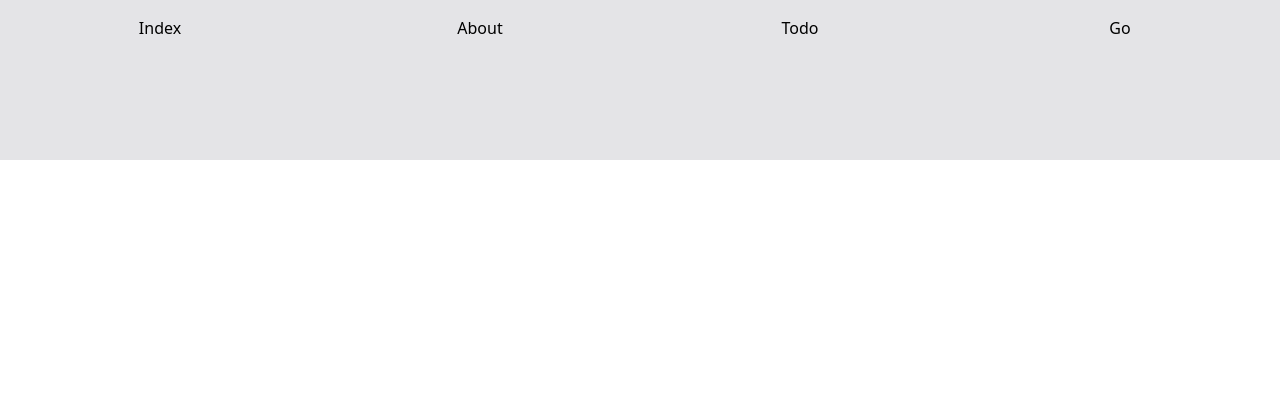
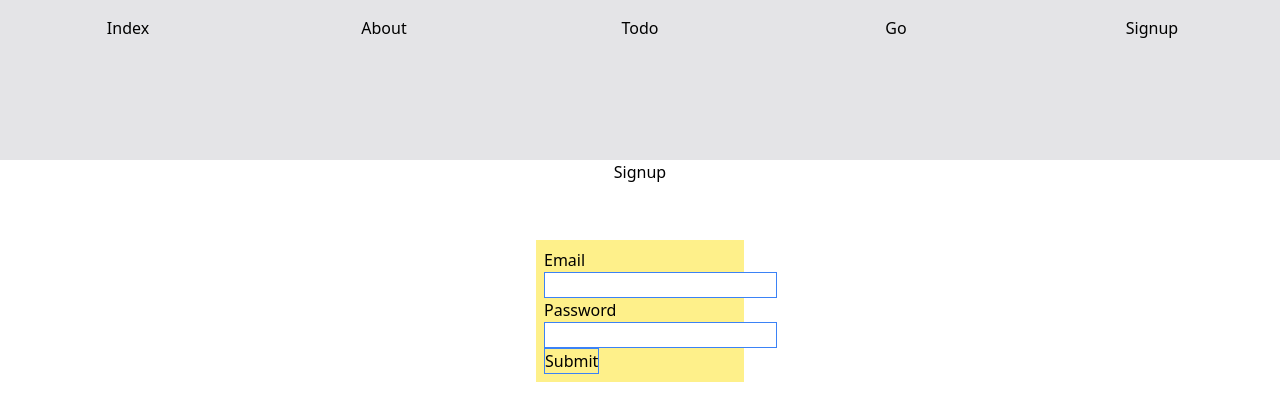
Before and after one commit to tetn39/go-react-app, a React (Create React App) app in the folder frontend/: page /signup in a window 1280 px wide. Before the commit this address had no page. Shown: the top 420 px of the page. Built offline with nearby package versions, Linux system fonts and the light colour scheme.

Commit message:
add: signup できるようになった

```diff
--- a/frontend/src/App.tsx
+++ b/frontend/src/App.tsx
@@ -27,6 +27,11 @@ const App = () => {
             Go
           </Link>
         </li>
+        <li className="inline-block w-32 text-center hover:border hover:border-zinc-400">
+          <Link to="/signup" className="block leading-10">
+            Signup
+          </Link>
+        </li>
       </ul>
     </header>
   );
--- /dev/null
+++ b/frontend/src/components/Signup.tsx
@@ -0,0 +1,48 @@
+import axios from "axios";
+import React, { useState } from "react";
+
+const Signup = () => {
+  const [email, setEmail] = useState("");
+  const [password, setPassword] = useState("");
+
+  async function handleSubmit(e: React.FormEvent<HTMLFormElement>) {
+    e.preventDefault();
+    try {
+      const response = await axios.post("http://localhost:8080/signup", {
+        Email: email,
+        Password: password,
+      });
+      if (response.status === 200) {
+        console.log("Signup successful");
+      } else {
+        console.log("Signup failed");
+      }
+    } catch (error) {
+      console.error("There was an error signing up!", error);
+    }
+  }
+  return (
+    <div>
+      <h1 className="m-auto size-20 text-center">Signup</h1>
+      <form onSubmit={handleSubmit} className="m-auto w-52 bg-yellow-200 p-2">
+        <span>Email</span>
+        <input
+          type="email"
+          className="border border-blue-500"
+          value={email}
+          onChange={(e) => setEmail(e.target.value)}
+        />
+        <span>Password</span>
+        <input
+          type="password"
+          className="border border-blue-500"
+          value={password}
+          onChange={(e) => setPassword(e.target.value)}
+        />
+        <input type="submit" className="border border-blue-500" />
+      </form>
+    </div>
+  );
+};
+
+export default Signup;
--- a/frontend/src/index.tsx
+++ b/frontend/src/index.tsx
@@ -7,6 +7,7 @@ import Home from "./components/Home";
 import About from "./components/About";
 import Todo from "./components/Todo";
 import Go from "./components/Go";
+import Signup from "./components/Signup";
 
 const root = ReactDOM.createRoot(
   document.getElementById("root") as HTMLElement,
@@ -20,6 +21,7 @@ root.render(
         <Route path="/about" element={<About />} />
         <Route path="/todo" element={<Todo />} />
         <Route path="/go" element={<Go />} />
+        <Route path="/signup" element={<Signup />} />
       </Routes>
     </BrowserRouter>
   </React.StrictMode>,
```
